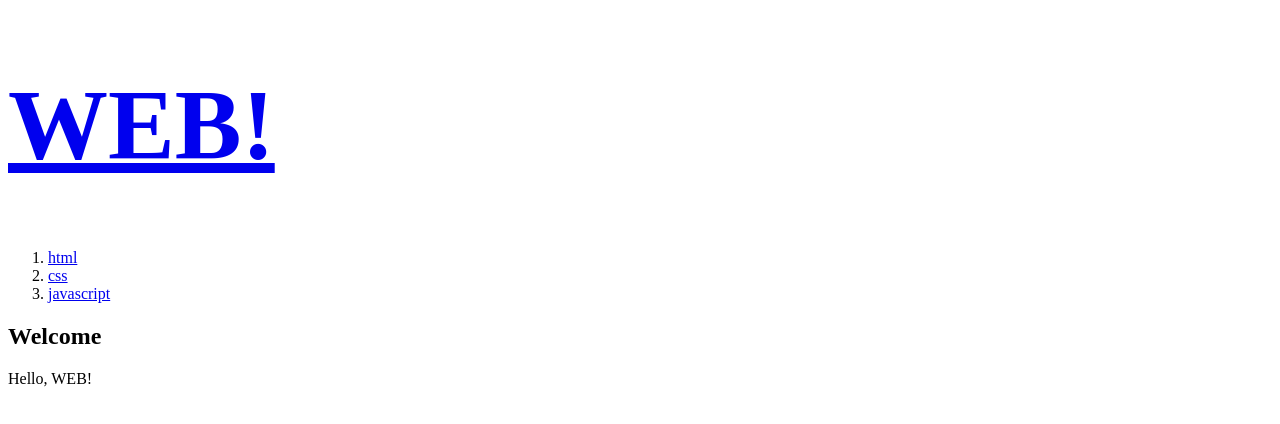
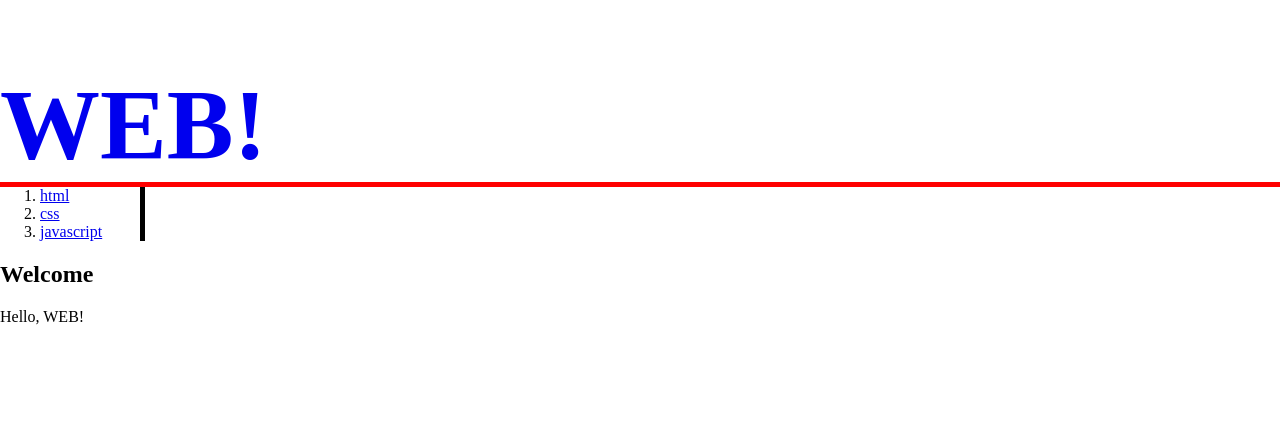
Before and after one commit to futurebly/web1207, a plain HTML site: page index.html in a window 1280 px wide. Drawn offline with Linux system fonts and the light colour scheme.

Commit message:
10 index style

```diff
--- a/index.html
+++ b/index.html
@@ -2,14 +2,27 @@
 <html>
 <head>
     <title>web</title>
+    <style>
+        body{
+            margin: 0;
+        }
+        h1{
+             font-size:100px;
+             border-bottom:5px solid red;
+             margin-bottom: 0;
+         }
+         h1>a{
+             text-decoration: none;
+         }
+         ol{
+             border-right: 5px solid black;
+             width: 100px;
+             margin-top: 0;
+         }
+     </style>
 </head>
 <body>
-    <style>
-        #big{
-            font-size:100px;
-        }
-    </style>
-    <h1 id='big'><a href="index.html">WEB!</a></h1>
+    <h1><a href="index.html">WEB!</a></h1>
     <ol>
         <li><a href="1.html">html</a></li>
         <li><a href="2.html">css</a></li>
```
